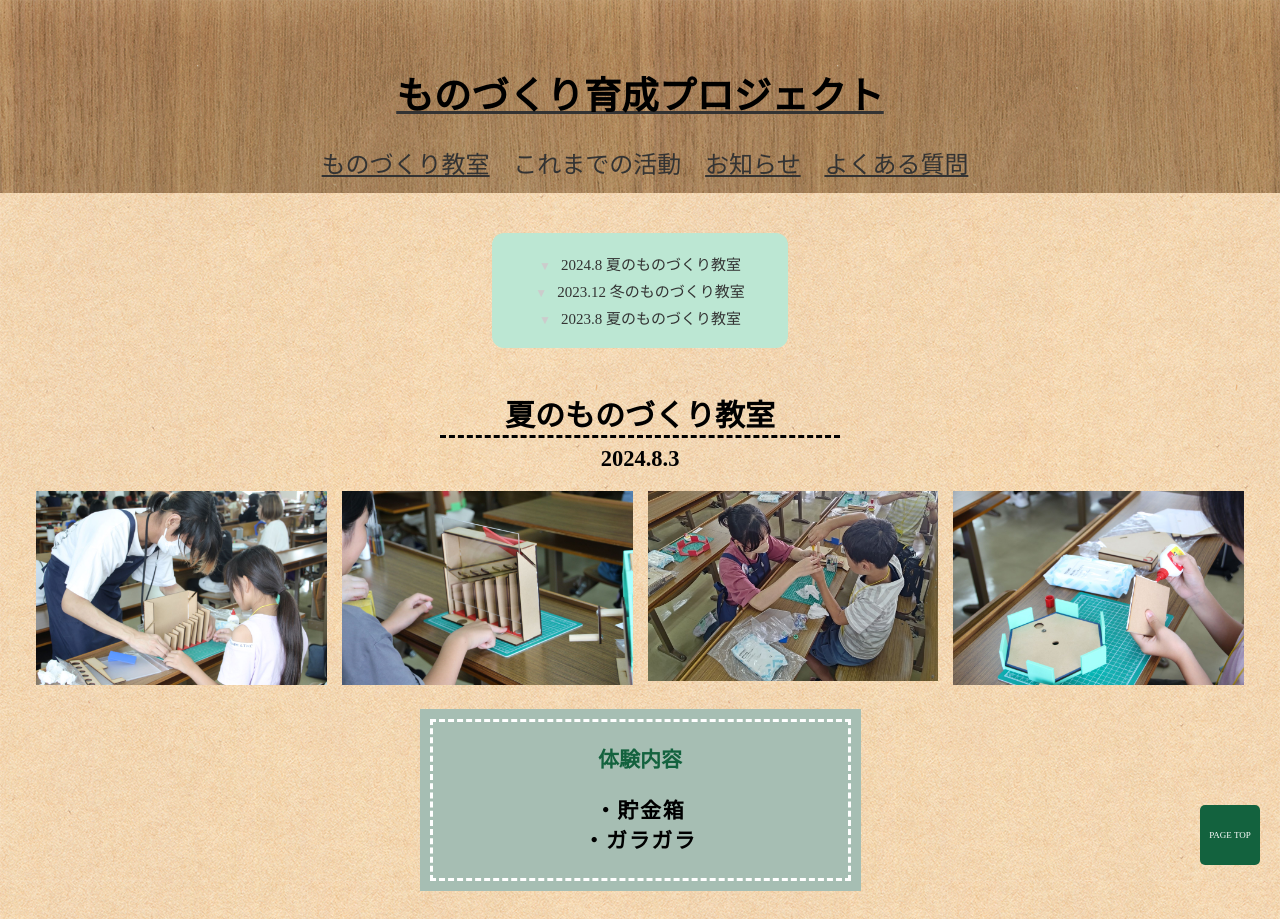
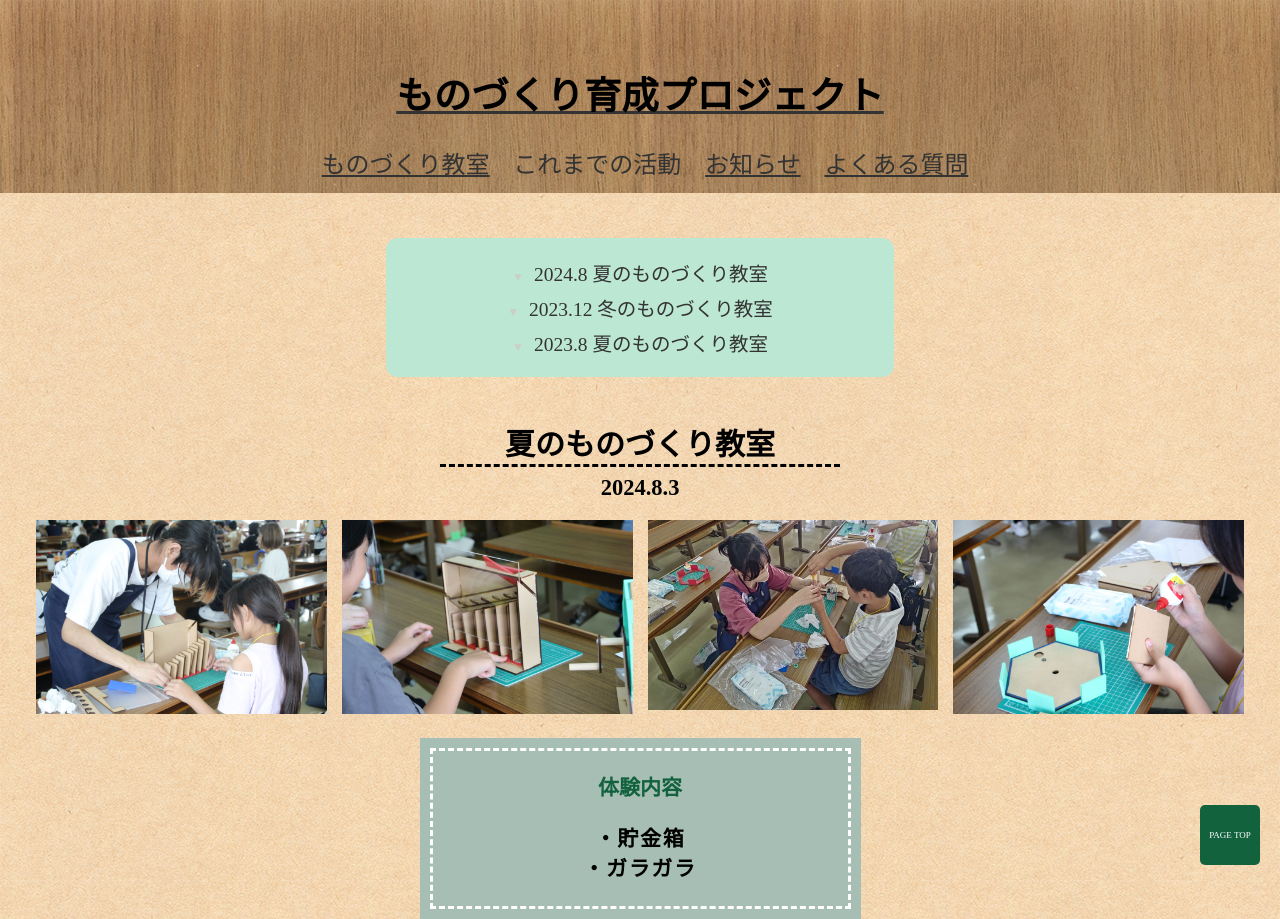
Before and after one commit to OSUCreateCenter/monoiku-web, a plain HTML site: page active.html in a window 1280 px wide. Shown: the top 919 px of the page. Drawn offline with nearby package versions, Linux system fonts and the light colour scheme.

Commit message:
mokuji edit
352 mokuji width,font-size　変更

```diff
--- a/css/style.css
+++ b/css/style.css
@@ -351,12 +351,13 @@ margin:0 5px;
 
 .mokuji{
   background-color: #bce7d3;
-  width: 280px;
+  width: 40%;
   padding: 17px 8px;
   border-radius: 12px;
   text-align: center;
   display: inline-block;
   margin-bottom: 40px;
+  font-size: 1.3em;
 }
 
 .mokuji li{
```
